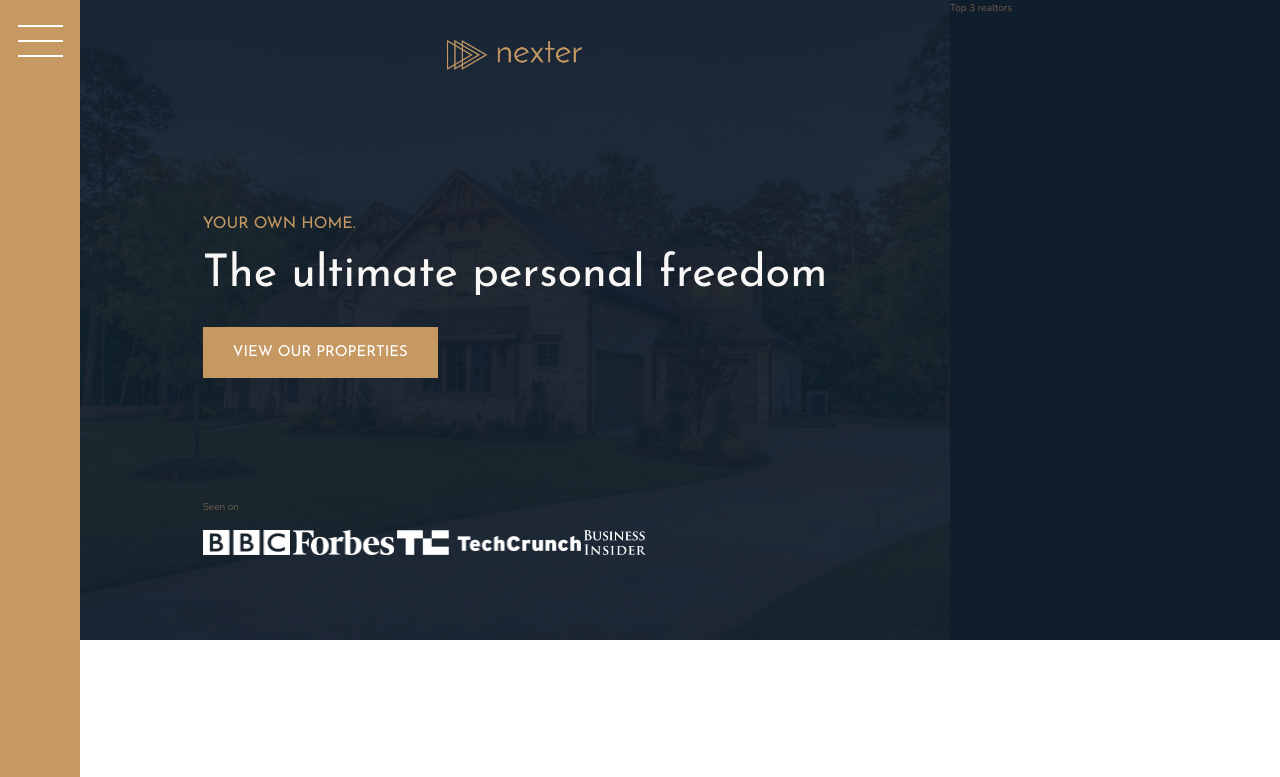
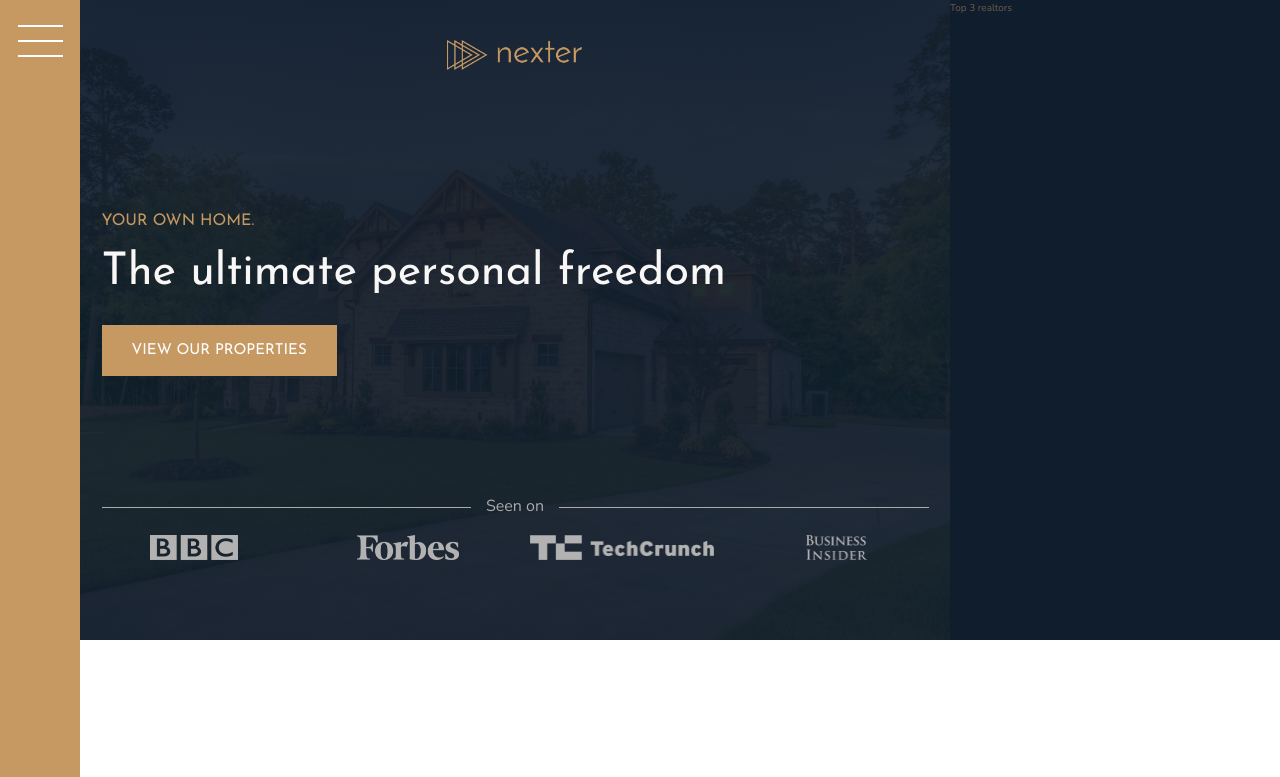
Before and after one commit to abbyreyna/nexter, a website: page index.html in a window 1280 px wide. Shown: the top 777 px of the page. Drawn offline with nearby package versions, Linux system fonts and the light colour scheme.

Commit message:
Header aligned and complete

```diff
--- a/sass/_header.scss
+++ b/sass/_header.scss
@@ -28,11 +28,32 @@
   }
 
   &__seenon-text {
+      display: grid;
+      grid-template-columns: 1fr max-content 1fr;
+      column-gap: 1.5rem;
+      align-items: center;
+
+      font-size: 1.6rem;
+      color: $color-grey-light-2;
+
+      &::before,
+      &::after {
+          content: "";
+          height: 1px;
+          display: block;
+          background-color: currentColor; //takes current text color defined in parent company
+      }
   }
 
   &__seenon-logos {
+    display: grid;
+    grid-template-columns: repeat(4, 1fr);
+    column-gap: 3rem;
+    justify-items: center;
+
     img {
       height: 2.5rem;
+      filter: brightness(70%);
     }
   }
 }
```
Also changed, not shown: css/style.css.
